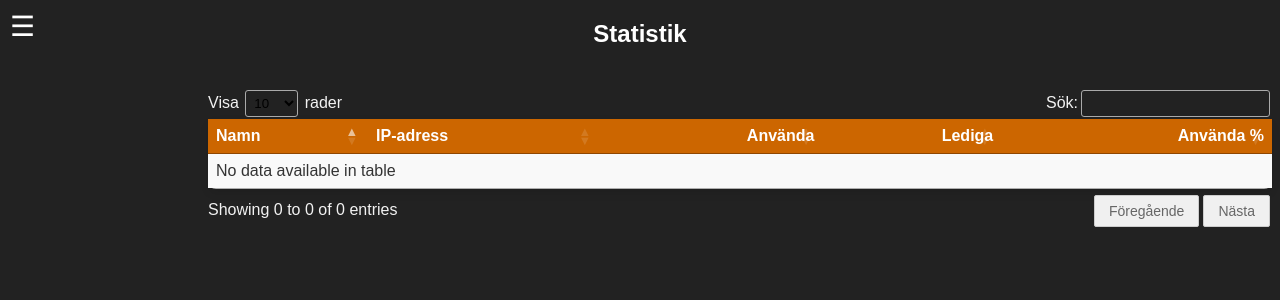
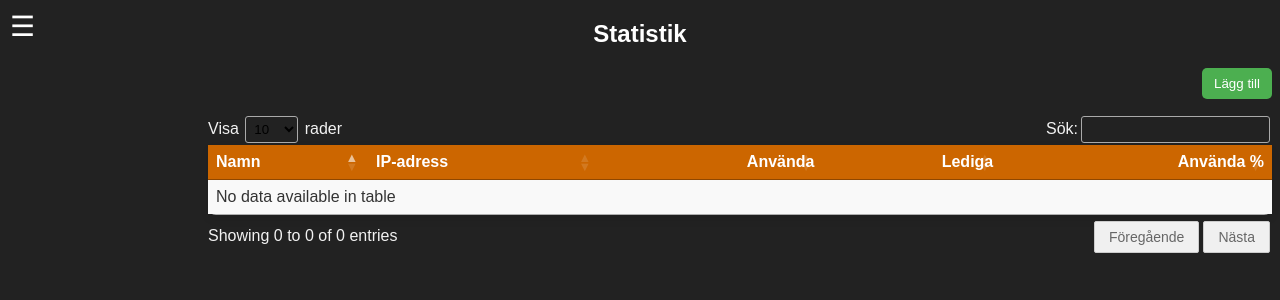
Before and after one commit to andershagman/network_utility, a Flask app: page /stats in a window 1280 px wide. Shown: the top 300 px of the page. Run offline with Flask 3, Linux system fonts and the light colour scheme; the visitor is signed in with stand-in values (Sample User, id 1); data that the repository does not hold is empty; some libraries are stand-ins or nearby versions.

Commit message:
Lägg till-knapp

```diff
--- a/static/style.css
+++ b/static/style.css
@@ -48,7 +48,7 @@ table.left-align th {
 #dataTable_wrapper {
   width: calc(100% - 200px); /* Justera beroende på menybredd */
   margin-left: 200px;        /* Skjut hela tabellen åt höger */
-  margin-top: 40px;
+  margin-top: 15px;
 }
 
 #dataTable th.right-align {
@@ -95,6 +95,26 @@ table.left-align th {
   margin: 2px;
   border-radius: 4px;
   border: 1px solid #ccc;
+}
+
+/* Placering av header och knapp */
+.button-container {
+  text-align: right;
+  margin-bottom: 10px;
+}
+
+#addItemBtn {
+  padding: 8px 12px;
+  align-items: right;
+  background-color: #4CAF50;  /* Grön bakgrund, ändra efter behov */
+  color: white;
+  border: none;
+  border-radius: 5px;
+  cursor: pointer;
+}
+
+#addItemBtn:hover {
+  background-color: #45a049; /* Mörkare nyans vid hover */
 }
 
 /* Stil för radioknapparna som håller text och cirkel i linje */
--- a/templates/table_view.html
+++ b/templates/table_view.html
@@ -2,6 +2,9 @@
 
 {% block content %}
   <h2>{{ title }}</h2>
+  <div class="button-container">
+    <button id="addItemBtn">Lägg till</button>
+  </div>
   <table id="dataTable" class="display">
   <thead>
     <tr>
```
Also changed, not shown: static/row_modal.js (+55 -0 lines).
